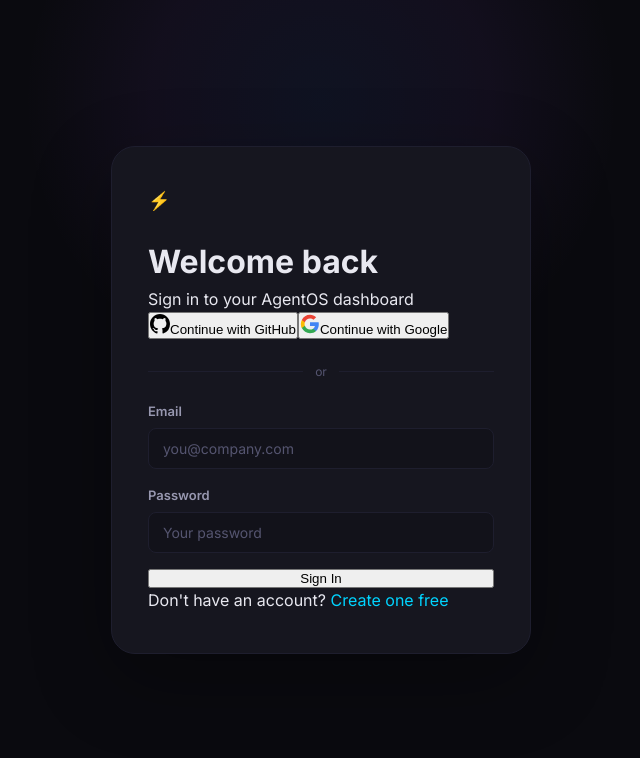
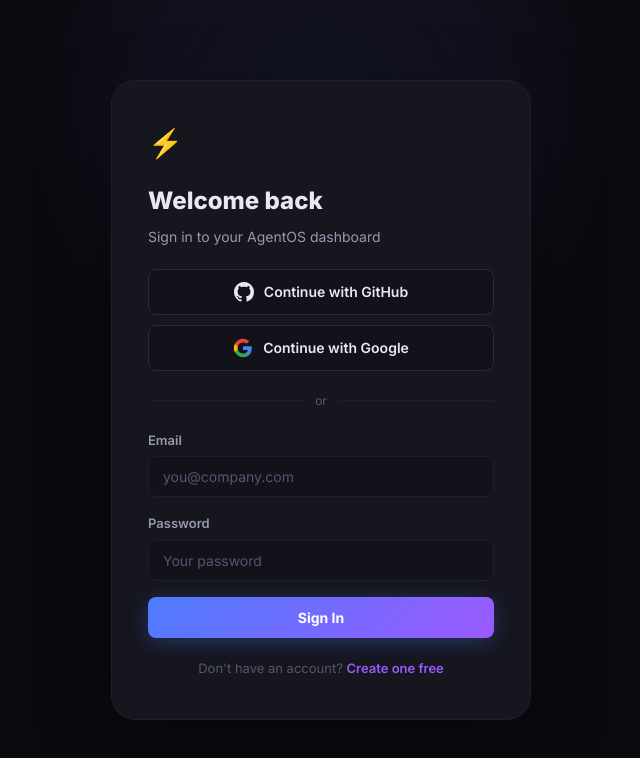
Before and after one commit to benjaminkernbaum-ux/stoic-agentos, a React (Vite) app: page /login in a window 1280 px wide. Shown: the top 758 px of the page, without its empty margins (319-959 px from the left). Built offline with nearby package versions, Linux system fonts and the light colour scheme; no server answers.

Commit message:
fix: auth page CSS alignment - match OAuth button class names

```diff
--- a/src/pages/Auth.css
+++ b/src/pages/Auth.css
@@ -20,48 +20,61 @@
   width: 100%; max-width: 420px;
   background: var(--bg-card);
   border: 1px solid var(--border);
-  border-radius: var(--radius-xl);
+  border-radius: var(--radius-xl, 16px);
   padding: 40px 36px;
   position: relative;
   z-index: 1;
   box-shadow: 0 25px 80px rgba(0,0,0,0.3);
 }
-.auth-header { text-align: center; margin-bottom: 28px; }
 .auth-logo {
   display: inline-flex; align-items: center; gap: 8px;
-  font-weight: 800; font-size: 18px; margin-bottom: 20px;
-  cursor: pointer;
+  font-weight: 800; font-size: 28px; margin-bottom: 16px;
 }
-.auth-logo-icon {
-  width: 32px; height: 32px; border-radius: 8px;
-  background: var(--gradient-cta);
-  display: flex; align-items: center; justify-content: center;
-  font-size: 16px;
-}
-.auth-header h1 {
+.auth-title {
   font-size: 24px; font-weight: 800; margin-bottom: 6px;
 }
-.auth-header p {
-  font-size: 14px; color: var(--text-secondary);
+.auth-subtitle {
+  font-size: 14px; color: var(--text-secondary); margin-bottom: 20px;
 }
 
 /* ── OAuth Buttons ── */
-.auth-oauth { display: flex; flex-direction: column; gap: 10px; }
-.auth-oauth-btn {
+.auth-oauth-buttons {
+  display: flex; flex-direction: column; gap: 10px;
+  margin-bottom: 0;
+}
+.auth-btn {
   display: flex; align-items: center; justify-content: center; gap: 10px;
-  width: 100%; padding: 11px 16px;
-  background: var(--bg-secondary);
-  border: 1px solid var(--border-glow);
-  border-radius: var(--radius-sm);
-  color: var(--text-primary);
-  font-size: 14px; font-weight: 500;
+  width: 100%; padding: 12px 16px;
+  border-radius: var(--radius-sm, 8px);
+  font-size: 14px; font-weight: 600;
   cursor: pointer; transition: all 0.2s;
-  font-family: var(--font-body);
+  font-family: var(--font-body, Inter, sans-serif);
+  border: none; outline: none;
 }
-.auth-oauth-btn:hover {
-  border-color: var(--accent-purple);
-  background: rgba(155,89,255,0.06);
+.auth-btn.oauth {
+  background: var(--bg-secondary, #141428);
+  border: 1px solid var(--border-glow, rgba(155,89,255,0.15));
+  color: var(--text-primary, #fff);
+}
+.auth-btn.oauth:hover {
+  border-color: var(--accent-purple, #9b59ff);
+  background: rgba(155,89,255,0.08);
   transform: translateY(-1px);
+}
+.auth-btn.primary {
+  background: var(--gradient-cta, linear-gradient(135deg, #4d7cff, #9b59ff));
+  color: #fff;
+  font-weight: 700;
+  border: none;
+  box-shadow: 0 4px 20px rgba(77,124,255,0.3);
+}
+.auth-btn.primary:hover {
+  transform: translateY(-1px);
+  box-shadow: 0 6px 28px rgba(77,124,255,0.45);
+}
+.auth-btn.primary:disabled {
+  opacity: 0.6; cursor: not-allowed;
+  transform: none; box-shadow: none;
 }
 
 /* ── Divider ── */
@@ -86,44 +99,39 @@
 }
 .auth-field input {
   width: 100%; padding: 11px 14px;
-  background: var(--bg-secondary);
-  border: 1px solid var(--border);
-  border-radius: var(--radius-sm);
-  color: var(--text-primary);
-  font-size: 14px; font-family: var(--font-body);
+  background: var(--bg-secondary, #141428);
+  border: 1px solid var(--border, rgba(255,255,255,0.06));
+  border-radius: var(--radius-sm, 8px);
+  color: var(--text-primary, #fff);
+  font-size: 14px; font-family: var(--font-body, Inter, sans-serif);
   transition: border-color 0.2s;
   outline: none;
+  box-sizing: border-box;
 }
-.auth-field input::placeholder { color: var(--text-dim); }
-.auth-field input:focus { border-color: var(--accent-purple); }
+.auth-field input::placeholder { color: var(--text-dim, rgba(255,255,255,0.3)); }
+.auth-field input:focus { border-color: var(--accent-purple, #9b59ff); }
 
-.auth-submit {
-  width: 100%; justify-content: center;
-  margin-top: 4px;
-}
-.auth-submit:disabled {
-  opacity: 0.6; cursor: not-allowed;
-}
-
+/* ── Error ── */
 .auth-error {
   padding: 10px 14px;
   background: rgba(255,71,87,0.1);
   border: 1px solid rgba(255,71,87,0.2);
-  border-radius: var(--radius-sm);
-  color: var(--accent-red);
+  border-radius: var(--radius-sm, 8px);
+  color: var(--accent-red, #ff4757);
   font-size: 13px;
+  margin-bottom: 4px;
 }
 
-.auth-footer {
+/* ── Footer ── */
+.auth-footer-text {
   text-align: center; margin-top: 20px;
-  font-size: 13px; color: var(--text-dim);
+  font-size: 13px; color: var(--text-dim, rgba(255,255,255,0.4));
 }
-.auth-footer a { color: var(--accent-purple); font-weight: 600; }
-.auth-footer a:hover { color: var(--accent-cyan); }
-
-.auth-terms {
-  text-align: center; margin-top: 12px;
-  font-size: 11px; color: var(--text-muted);
+.auth-footer-text a {
+  color: var(--accent-purple, #9b59ff);
+  font-weight: 600;
+  text-decoration: none;
 }
-.auth-terms a { color: var(--text-dim); }
-.auth-terms a:hover { color: var(--text-secondary); }
+.auth-footer-text a:hover {
+  color: var(--accent-cyan, #00d2ff);
+}
```
